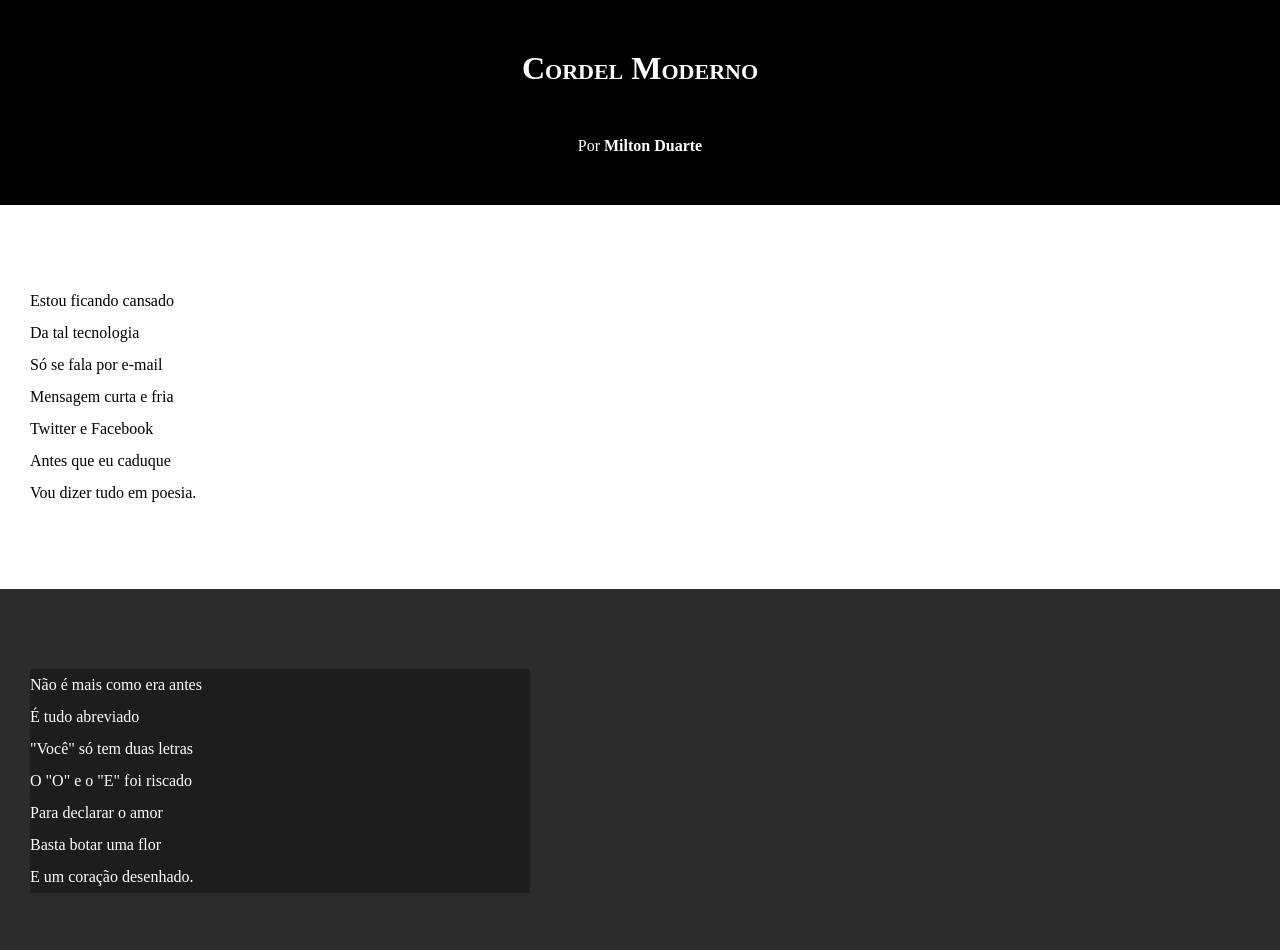
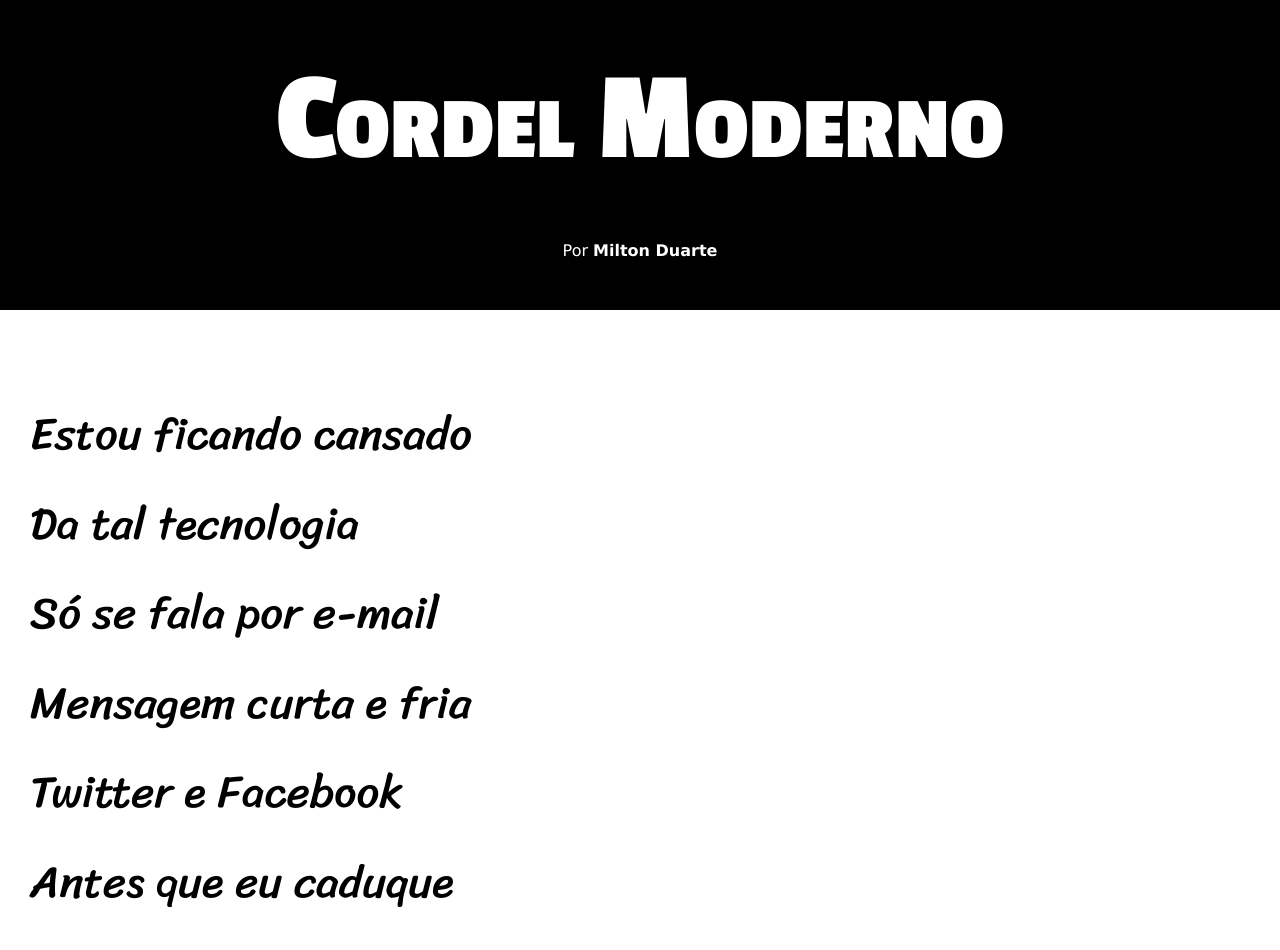
Before and after one commit to RodrigoSilva836/html-css, a plain HTML site: page desafios/d012/index.html in a window 1280 px wide. Shown: the top 950 px of the page. Drawn offline with Linux system fonts and the light colour scheme.

Commit message:
atualização de estilos desafio 12

```diff
--- a/desafios/d012/estilo/style.css
+++ b/desafios/d012/estilo/style.css
@@ -1,4 +1,14 @@
 @charset "UTF-8";
+
+@import url('https://fonts.googleapis.com/css2?family=Passion+One:wght@400;700;900&display=swap');
+
+@import url('https://fonts.googleapis.com/css2?family=Sriracha&display=swap');
+
+:root {
+    --fonte1: Verdana, Geneva, Tahoma, sans-serif;
+    --fonte2: "Passion One", sans-serif;
+    --fonte3: "Sriracha", cursive;
+}
 
 * {
     margin: 0px;
@@ -6,7 +16,8 @@
 }
 
 html, body {
-    min-width: 100vh;
+    font-family: var(--fonte1);
+    min-height: 100vh;
     background-color: darkgray;
 }
 
@@ -19,7 +30,8 @@
 header > h1 {
     padding: 50px;
     font-variant: small-caps;
-    margin: auto;
+    font-family: var(--fonte2);
+    font-size: 10vw;
 }
 
 header > p {
@@ -41,6 +53,8 @@
     padding-bottom: 10vh;
     line-height: 2em;
     padding-left: 30px;
+    font-family: var(--fonte3);
+    font-size: 3.5vw;
 }
 
 section.normal {
@@ -54,7 +68,8 @@
 }
 
 section.imagem > p {
-    width: 500px;
+    display: inline-block;
+    padding: 5px;
     background-color: rgba(0, 0, 0, 0.336);
 }
 
```
